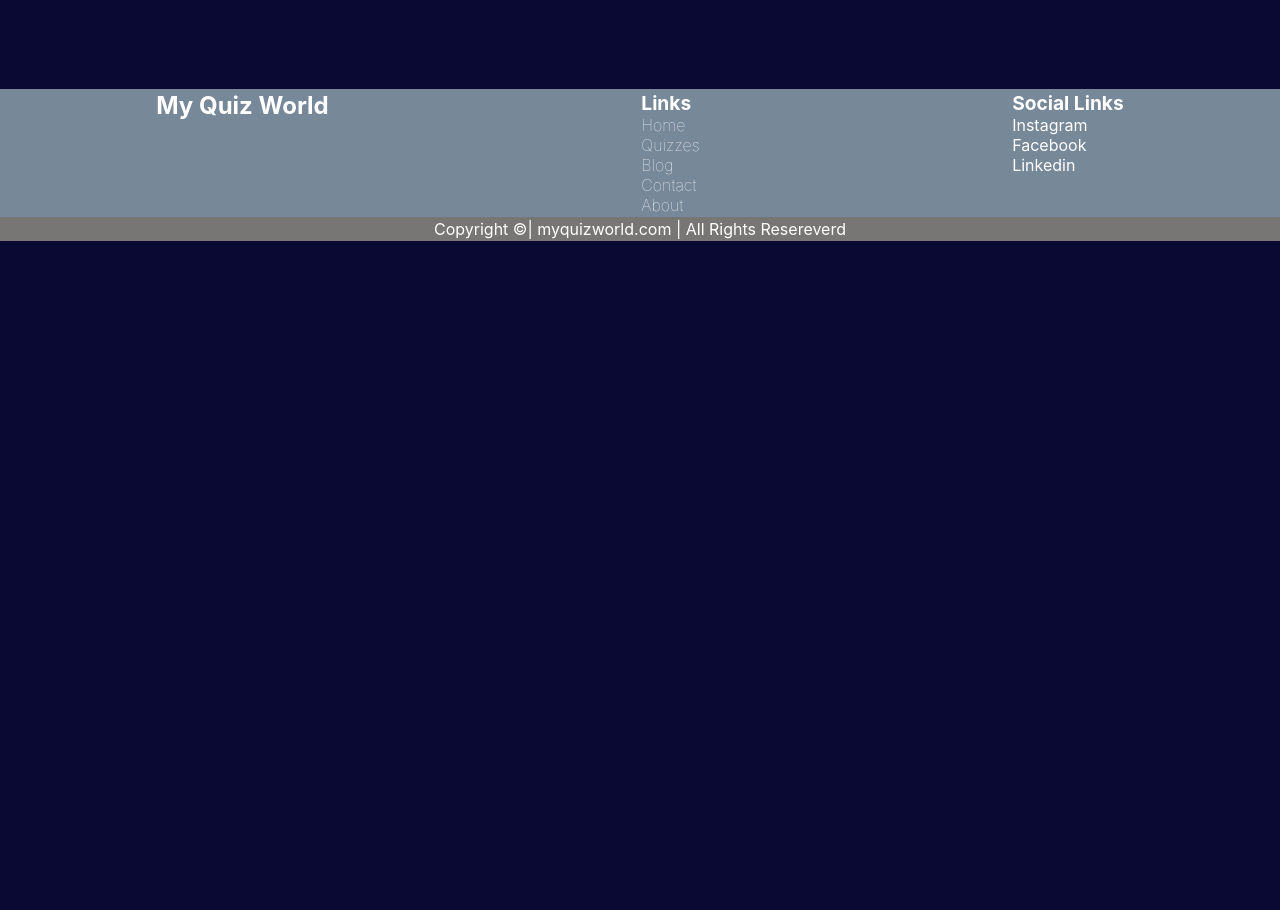
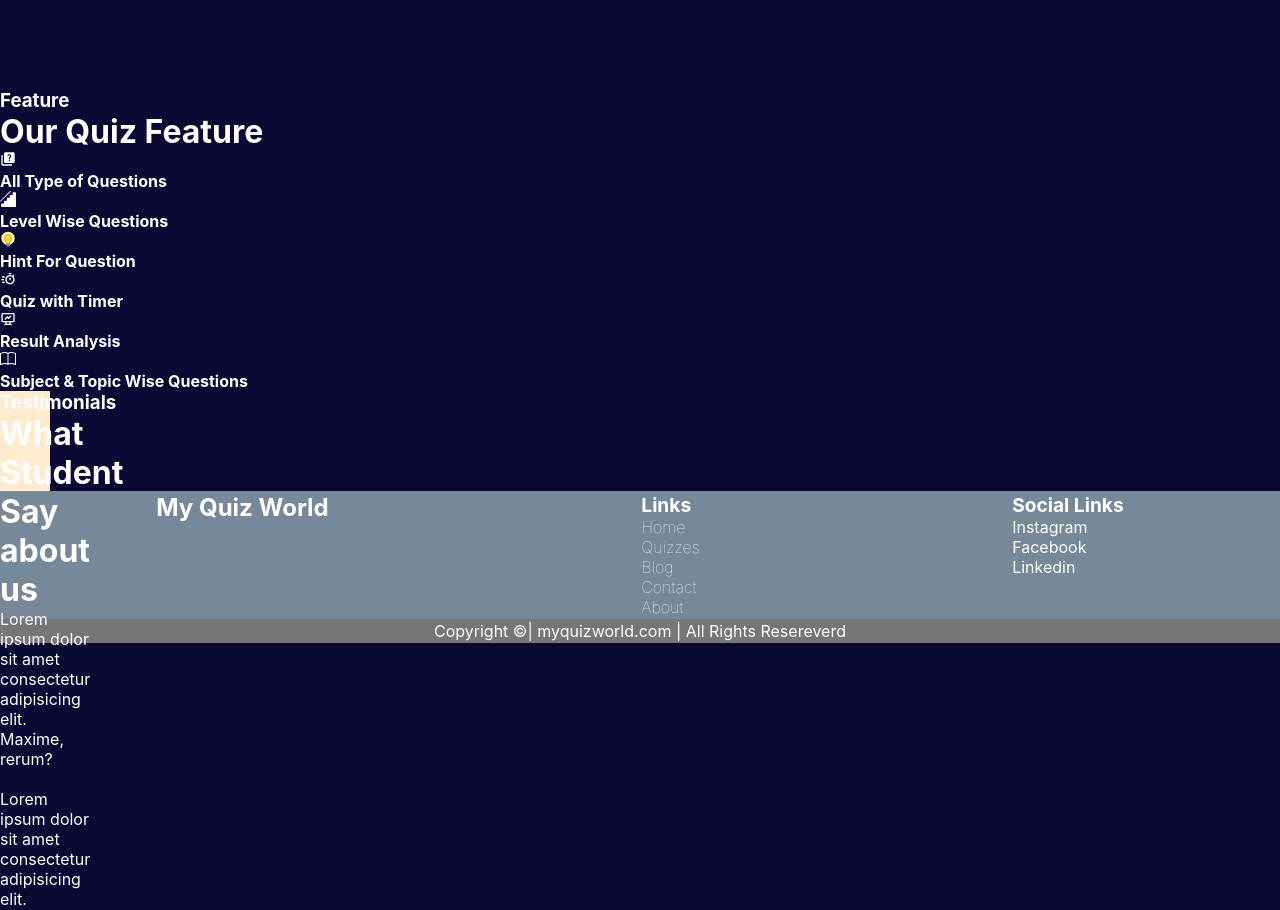
Before and after one commit to pradeepkumar-es/myquizworld, a React (Create React App) app: page / in a window 1280 px wide. Shown: the part 402-1312 px from the top of the page. Before the commit the page ends 800 px from the top, so only its background shows below. Built offline with nearby package versions, Linux system fonts and the light colour scheme.

Commit message:
about page further section add

```diff
--- a/src/Components/Contact.js
+++ b/src/Components/Contact.js
@@ -4,7 +4,7 @@ import './Styles/contact.css'
 export default function Contact() {
   return (
     <div>
-      <div className="contact">
+      <div className="contactus">
         <div className="left">
           <h1>Let's Get In Touch</h1>
           <p>We are open to have any suggestion or just to have a chat </p>
--- a/src/Components/Home.js
+++ b/src/Components/Home.js
@@ -2,10 +2,17 @@ import React from 'react'
 import Styles from './Styles/Home.module.css'
 import img1 from '../images/bg1.png'
 import {Link} from 'react-router-dom'
+import {MdQuiz} from 'react-icons/md'
+import {SiLevelsdotfyi} from 'react-icons/si'
+import {FcIdea} from 'react-icons/fc'
+import {BiTimer} from 'react-icons/bi'
+import {TbDeviceAnalytics} from 'react-icons/tb'
+import {BsBook} from 'react-icons/bs'
+
 
 const Home = () => {
   return (
-    <>
+    <div className={Styles.aboutus}>
     <div className={Styles.container1}>
       <div className={Styles.left}>
         <h1>A Quiz Platform To</h1>
@@ -19,7 +26,77 @@ const Home = () => {
         <img src={img1} alt="Quiz Description" />
       </div>
     </div>
-    </>
+    <div className={Styles.container2}>
+      <h3>Feature</h3>
+      <h1>Our Quiz Feature</h1>
+      <div className={Styles.feature}>
+        <div className={Styles.feature1}>
+          <MdQuiz/>
+          <h4>All Type of Questions</h4>
+        </div>
+        <div className={Styles.feature1}>
+          <SiLevelsdotfyi/>
+          <h4>Level Wise Questions</h4>
+        </div>
+        <div className={Styles.feature1}>
+          <FcIdea/>
+          <h4>Hint For Question</h4>
+        </div>
+        <div className={Styles.feature1}>
+          <BiTimer/>
+          <h4>Quiz with Timer</h4>
+        </div>
+        <div className={Styles.feature1}>
+          <TbDeviceAnalytics/>
+          <h4>Result Analysis</h4>
+        </div>
+        <div className={Styles.feature1}>
+          <BsBook/>
+          <h4>Subject & Topic Wise Questions</h4>
+        </div>
+      </div>
+    </div>
+    <div className={Styles.testimonials}>
+      <h3>Testimonials</h3>
+      <h1>What Student Say about us</h1>
+      <div className={Styles.tm1}>
+        <p>Lorem ipsum dolor sit amet consectetur adipisicing elit. Maxime, rerum?</p>
+        <div className="img"><img src="" alt="" /></div>
+        <div className="name"></div>
+        <div className="position"></div>
+      </div>
+      <div className={Styles.tm2}>
+        <p>Lorem ipsum dolor sit amet consectetur adipisicing elit. Maxime, rerum?</p>
+        <div className="img"><img src="" alt="" /></div>
+        <div className="name"></div>
+        <div className="position"></div>
+      </div>
+      <div className={Styles.tm3}>
+        <p>Lorem ipsum dolor sit amet consectetur adipisicing elit. Maxime, rerum?</p>
+        <div className="img"><img src="" alt="" /></div>
+        <div className="name"></div>
+        <div className="position"></div>
+      </div>
+      <div className={Styles.tm4}>
+        <p>Lorem ipsum dolor sit amet consectetur adipisicing elit. Maxime, rerum?</p>
+        <div className="img"><img src="" alt="" /></div>
+        <div className="name"></div>
+        <div className="position"></div>
+      </div>
+      <div className={Styles.tm5}>
+        <p>Lorem ipsum dolor sit amet consectetur adipisicing elit. Maxime, rerum?</p>
+        <div className="img"><img src="" alt="" /></div>
+        <div className="name"></div>
+        <div className="position"></div>
+      </div>
+      <div className={Styles.tm6}>
+        <p>Lorem ipsum dolor sit amet consectetur adipisicing elit. Maxime, rerum?</p>
+        <div className="img"><img src="" alt="" /></div>
+        <div className="name"></div>
+        <div className="position"></div>
+      </div>
+    </div>
+    </div>
   )
 }
 
--- a/src/Components/Styles/Home.module.css
+++ b/src/Components/Styles/Home.module.css
@@ -1,4 +1,8 @@
-.container1{
+.aboutus{
+    width: 100%;
+    height:100%;
+}
+.aboutus .container1{
     display: flex;
     justify-content: space-around;
     height: 420px;
@@ -38,3 +42,11 @@ a{
         margin: 15px;
     }
 }
+
+.aboutus .testimonials{
+    display: flex;
+    flex-wrap: wrap;
+    background-color: blanchedalmond;
+    height: 100px;
+    width: 50px;
+}
--- a/src/Components/Styles/contact.css
+++ b/src/Components/Styles/contact.css
@@ -1,19 +1,19 @@
-.contact{
+.contactus{
     display: flex;
     flex-direction: row;
     background-color: rgba(54, 16, 61, 0.911);
     margin: 146px;
     padding: 30px;
 }
-.contact .left{
+.contactus .left{
     padding: 120px 50px 50px 50px;
     width: 50%;
     text-align: start;
 }
-.contact .rigth{
+.contactus .rigth{
     width: 50%;
 }
-.contact .form{
+.contactus .form{
     display: flex;
     flex-direction: column;
     justify-content: space-around;
@@ -22,7 +22,7 @@
     height: 416px;
     width: 537px;
 }
-.contact .form button{
+.contactus .form button{
     background-color: rgb(110, 17, 103);
     border-radius: 2px;
     border-style: none;
@@ -33,18 +33,18 @@
     max-height: 150px;
     max-width: 100%;
 }
-.contact .form button:hover{
+.contactus .form button:hover{
     background-color: rgb(221, 51, 184);
     color: rgb(240, 231, 219);
 }
-.contact .form #name, #email, #subject {
+.contactus .form #name, #email, #subject {
     padding: 1px 1px;
     height: 38px;
     border-radius: 1px;
     border-style: none;
     border: 0px;
 }
-.contact .form #message{
+.contactus .form #message{
     padding: 1px;
     border-radius: 2px;
     border-style: none;
```
